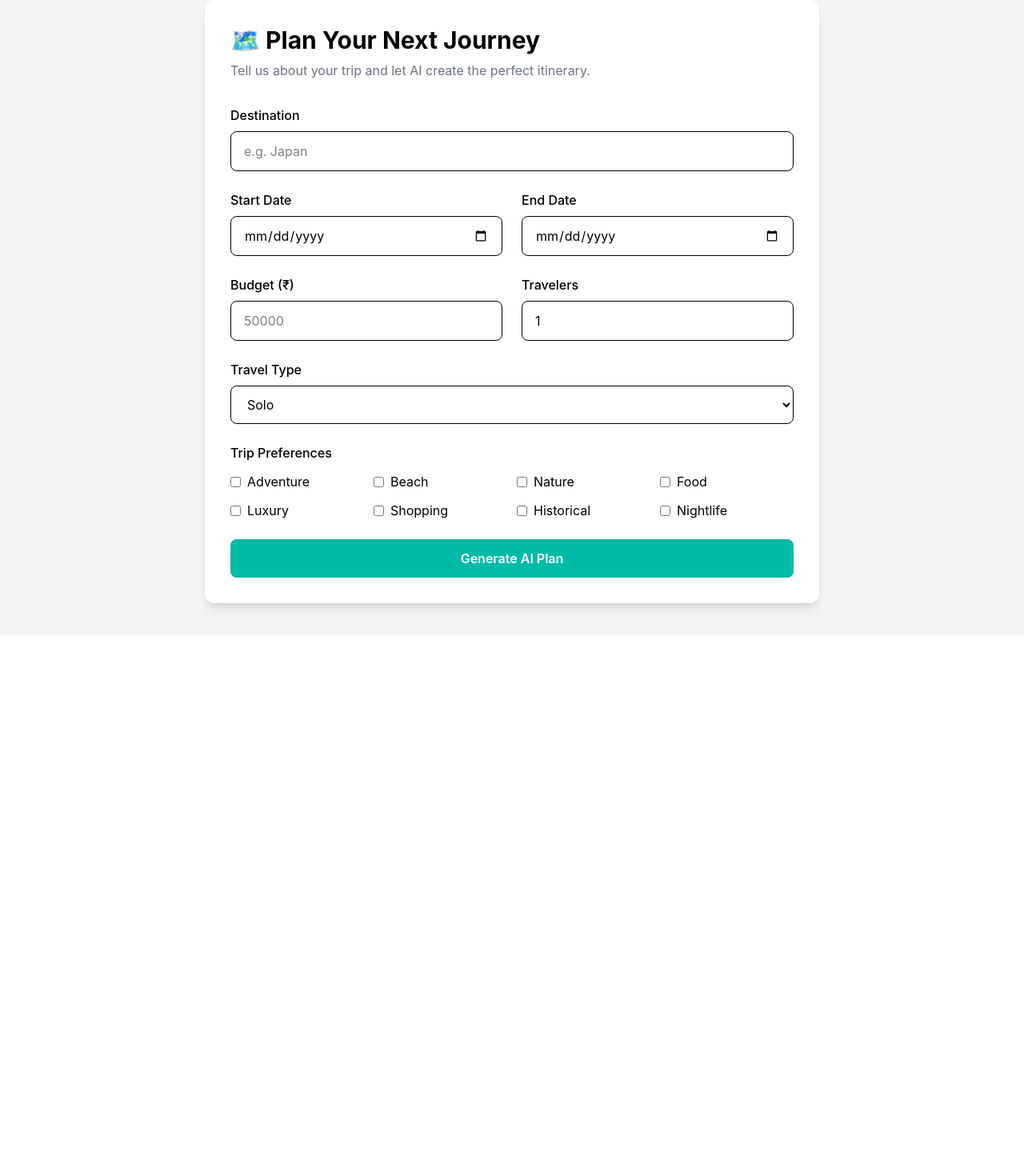
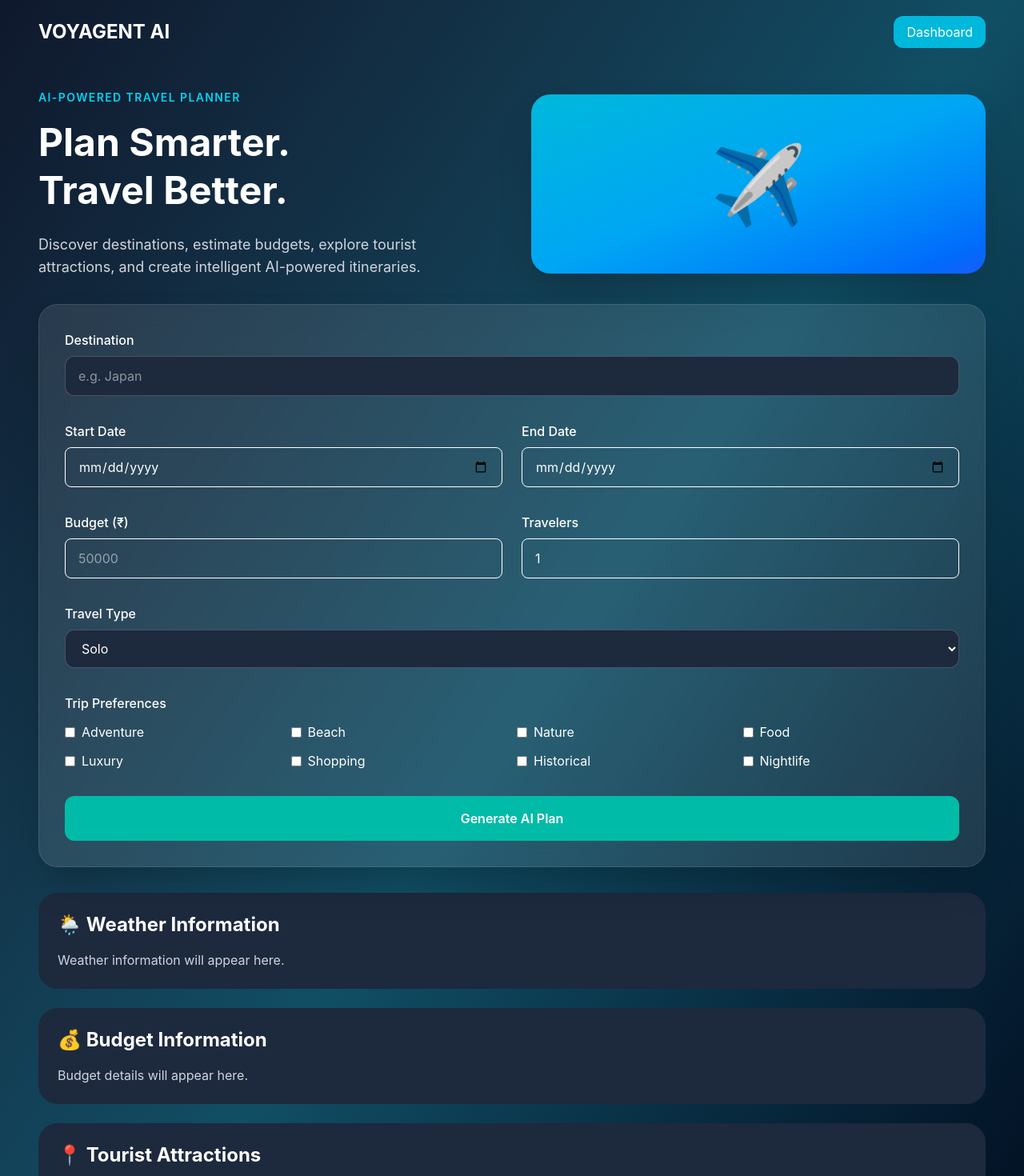
Before and after one commit to PremKhamkar/Voyagent-AI, a React (Vite) app in the folder client/: page /planner in a window 1280 px wide. Shown: the part 40-1510 px from the top of the page at 80% size. Before the commit the page ends 834 px from the top, so only its background shows below. Built offline with nearby package versions, Linux system fonts and the light colour scheme.

Commit message:
Redesign planner UI and improve form layout

```diff
--- /dev/null
+++ b/client/src/components/cards/AccommodationCard.jsx
@@ -0,0 +1,15 @@
+function AccommodationCard() {
+  return (
+    <div className="rounded-3xl bg-slate-800 p-6">
+      <h2 className="mb-4 text-2xl font-bold">
+        🏨 Accommodation
+      </h2>
+
+      <p className="text-gray-300">
+        Hotel recommendations will appear here.
+      </p>
+    </div>
+  );
+}
+
+export default AccommodationCard;
--- /dev/null
+++ b/client/src/components/cards/AttractionCard.jsx
@@ -0,0 +1,15 @@
+function AttractionCard() {
+  return (
+    <div className="rounded-3xl bg-slate-800 p-6">
+      <h2 className="mb-4 text-2xl font-bold">
+        📍 Tourist Attractions
+      </h2>
+
+      <p className="text-gray-300">
+        Attractions will appear here.
+      </p>
+    </div>
+  );
+}
+
+export default AttractionCard;
--- /dev/null
+++ b/client/src/components/cards/BudgetCard.jsx
@@ -0,0 +1,15 @@
+function BudgetCard() {
+  return (
+    <div className="rounded-3xl bg-slate-800 p-6">
+      <h2 className="mb-4 text-2xl font-bold">
+        💰 Budget Information
+      </h2>
+
+      <p className="text-gray-300">
+        Budget details will appear here.
+      </p>
+    </div>
+  );
+}
+
+export default BudgetCard;
--- /dev/null
+++ b/client/src/components/cards/ItineraryCard.jsx
@@ -0,0 +1,15 @@
+function ItineraryCard() {
+  return (
+    <div className="rounded-3xl bg-slate-800 p-6">
+      <h2 className="mb-4 text-2xl font-bold">
+        ✈️ Travel Itinerary
+      </h2>
+
+      <p className="text-gray-300">
+        Your AI-generated itinerary will appear here.
+      </p>
+    </div>
+  );
+}
+
+export default ItineraryCard;
--- /dev/null
+++ b/client/src/components/cards/WeatherCard.jsx
@@ -0,0 +1,15 @@
+function WeatherCard() {
+  return (
+    <div className="rounded-3xl bg-slate-800 p-6">
+      <h2 className="mb-4 text-2xl font-bold">
+        🌦️ Weather Information
+      </h2>
+
+      <p className="text-gray-300">
+        Weather information will appear here.
+      </p>
+    </div>
+  );
+}
+
+export default WeatherCard;
--- /dev/null
+++ b/client/src/components/hero/HeroSection.jsx
@@ -0,0 +1,51 @@
+function HeroSection() {
+  return (
+    <div className="py-8">
+      <div className="grid items-center gap-12 lg:grid-cols-2">
+
+        {/* Left section */}
+
+        <div>
+          <p className="mb-4 text-sm font-semibold tracking-widest text-cyan-400">
+            AI-POWERED TRAVEL PLANNER
+          </p>
+
+          <h1 className="mb-6 text-5xl font-bold leading-tight">
+            Plan Smarter.
+            <br />
+            Travel Better.
+          </h1>
+
+          <p className="max-w-xl text-lg text-gray-300">
+            Discover destinations, estimate budgets,
+            explore tourist attractions, and create
+            intelligent AI-powered itineraries.
+          </p>
+        </div>
+
+        {/* Right section */}
+
+        <div
+          className="
+            flex
+            h-56
+            items-center
+            justify-center
+            rounded-3xl
+            bg-gradient-to-br
+            from-cyan-500
+            via-sky-500
+            to-blue-600
+            text-8xl
+            shadow-2xl
+          "
+        >
+          ✈️
+        </div>
+
+      </div>
+    </div>
+  );
+}
+
+export default HeroSection;
--- /dev/null
+++ b/client/src/components/loader/Loader.jsx
@@ -0,0 +1,12 @@
+function Loader() {
+  return (
+    <div className="space-y-4 py-8 text-center">
+      <p>✈️ Searching destinations...</p>
+      <p>🌦️ Checking weather...</p>
+      <p>🏨 Finding hotels...</p>
+      <p>🗺️ Creating itinerary...</p>
+    </div>
+  );
+}
+
+export default Loader;
--- /dev/null
+++ b/client/src/components/navbar/Navbar.jsx
@@ -0,0 +1,15 @@
+function Navbar() {
+  return (
+    <nav className="flex items-center justify-between py-5">
+      <h1 className="text-2xl font-bold">
+        VOYAGENT AI
+      </h1>
+
+      <button className="rounded-xl bg-cyan-500 px-4 py-2">
+        Dashboard
+      </button>
+    </nav>
+  );
+}
+
+export default Navbar;
--- a/client/src/pages/Planner/Planner.jsx
+++ b/client/src/pages/Planner/Planner.jsx
@@ -1,3 +1,11 @@
+import HeroSection from "../../components/hero/HeroSection";
+import Navbar from "../../components/navbar/Navbar";
+
+import WeatherCard from "../../components/cards/WeatherCard";
+import BudgetCard from "../../components/cards/BudgetCard";
+import AttractionCard from "../../components/cards/AttractionCard";
+import AccommodationCard from "../../components/cards/AccommodationCard";
+import ItineraryCard from "../../components/cards/ItineraryCard";
 import { useState } from "react";
 import Button from "../../components/ui/Button";
 import Container from "../../components/ui/Container";
@@ -123,19 +131,36 @@ const preferences = [
   "Nightlife",
 ];
   return (
-    <div className="min-h-screen bg-gray-100 py-10">
+    <div
+  className="
+    min-h-screen
+    bg-gradient-to-br
+    from-slate-900
+    via-cyan-900
+    to-slate-950
+    py-10
+    text-white
+  "
+>
       <Container>
-        <div className="max-w-3xl mx-auto bg-white rounded-xl shadow-lg p-8">
+        <div className="max-w-7xl mx-auto px-6">
+          <Navbar />
 
-          <h1 className="text-3xl font-bold mb-2">
-            🗺️ Plan Your Next Journey
-          </h1>
+            <HeroSection />
 
-          <p className="text-gray-500 mb-8">
-            Tell us about your trip and let AI create the perfect itinerary.
-          </p>
+              <div
+                className="
+                  rounded-3xl
+                  border
+                  border-white/10
+                  bg-white/10
+                  backdrop-blur-lg
+                  p-8
+                  shadow-2xl
+                  "
+              >
 
-          <form onSubmit={handleSubmit} className="space-y-6">
+            <form onSubmit={handleSubmit} className="space-y-8">
 
             <div>
               <label className="font-medium">
@@ -147,14 +172,30 @@ const preferences = [
                 value={trip.destination}
                 onChange={handleChange}
                 placeholder="e.g. Japan"
-                className="w-full mt-2 border rounded-lg px-4 py-3"
+                className="
+                w-full
+                mt-2
+                rounded-xl
+                border
+                border-white/20
+                bg-slate-800
+                px-4
+                py-3
+                text-white
+                outline-none
+                focus:border-cyan-400
+                "
+
               />
+
+
               {errors.destination && (
               <p className="text-red-500 text-sm mt-1">
               {errors.destination}
               </p>
               )}
             </div>
+
 
 
             <div className="grid md:grid-cols-2 gap-6">
@@ -243,17 +284,29 @@ const preferences = [
               </label>
 
               <select
-                name="travelType"
-                value={trip.travelType}
-                onChange={handleChange}
-                className="w-full mt-2 border rounded-lg px-4 py-3"
+              name="travelType"
+              value={trip.travelType}
+              onChange={handleChange}
+              className="
+              w-full
+              mt-2
+              rounded-xl
+              border
+              border-white/20
+              bg-slate-800
+              px-4
+              py-3
+              text-white
+              outline-none
+              focus:border-cyan-400
+              "
               >
-                <option>Solo</option>
-                <option>Couple</option>
-                <option>Family</option>
-                <option>Friends</option>
-                <option>Business</option>
-              </select>
+    <option value="Solo">Solo</option>
+    <option value="Couple">Couple</option>
+    <option value="Family">Family</option>
+    <option value="Friends">Friends</option>
+    <option value="Business">Business</option>
+</select>
             </div>
 
             <div>
@@ -282,15 +335,26 @@ const preferences = [
             <Button
             type="submit"
             disabled={loading}
-            className="w-full bg-teal-500 hover:bg-teal-600 text-white disabled:opacity-50 disabled:cursor-not-allowed"
+            className="
+              w-full
+              rounded-xl
+              bg-cyan-500
+              py-4
+              font-semibold
+              transition
+              hover:scale-[1.01]
+              hover:bg-cyan-600
+              "
             >
             {loading ? "Generating AI Plan..." : "Generate AI Plan"}
             </Button>
 
           </form>
 
+          </div>
+
           {generatedTrip && (
-  <div className="mt-8 p-6 bg-gray-50 rounded-lg border">
+  <div className="mt-8 rounded-3xl bg-slate-800 p-6">
     <h2 className="text-2xl font-bold mb-4">
       🗺️ Generated Trip Summary
     </h2>
@@ -326,16 +390,28 @@ const preferences = [
   </div>
 )}
 {itinerary && (
-  <div className="mt-8 p-6 bg-white rounded-xl shadow">
+  <div className="mt-8 rounded-3xl bg-slate-800 p-6">
     <h2 className="text-2xl font-bold mb-4">
       ✨ AI Travel Itinerary
     </h2>
 
-    <pre className="whitespace-pre-wrap text-gray-700">
+    <pre className="whitespace-pre-wrap text-gray-200">
       {itinerary}
     </pre>
   </div>
 )}
+
+<div className="grid gap-6 mt-8">
+    <WeatherCard />
+
+    <BudgetCard />
+
+    <AttractionCard />
+
+    <AccommodationCard />
+
+    <ItineraryCard />
+</div>
 
         </div>
       </Container>
```
Also changed, not shown: package.json (added, +7 -0 lines), 1 other file (tests, documents, lock files or other folders).
